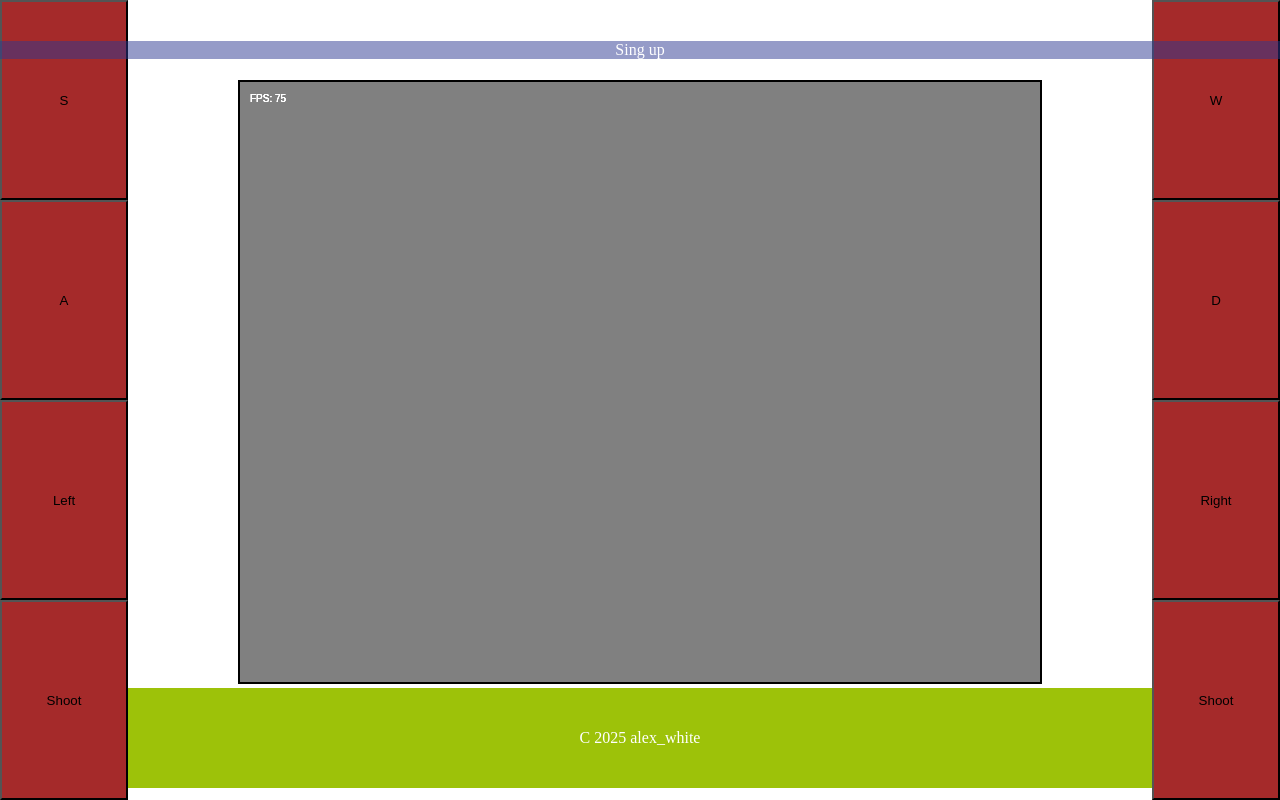
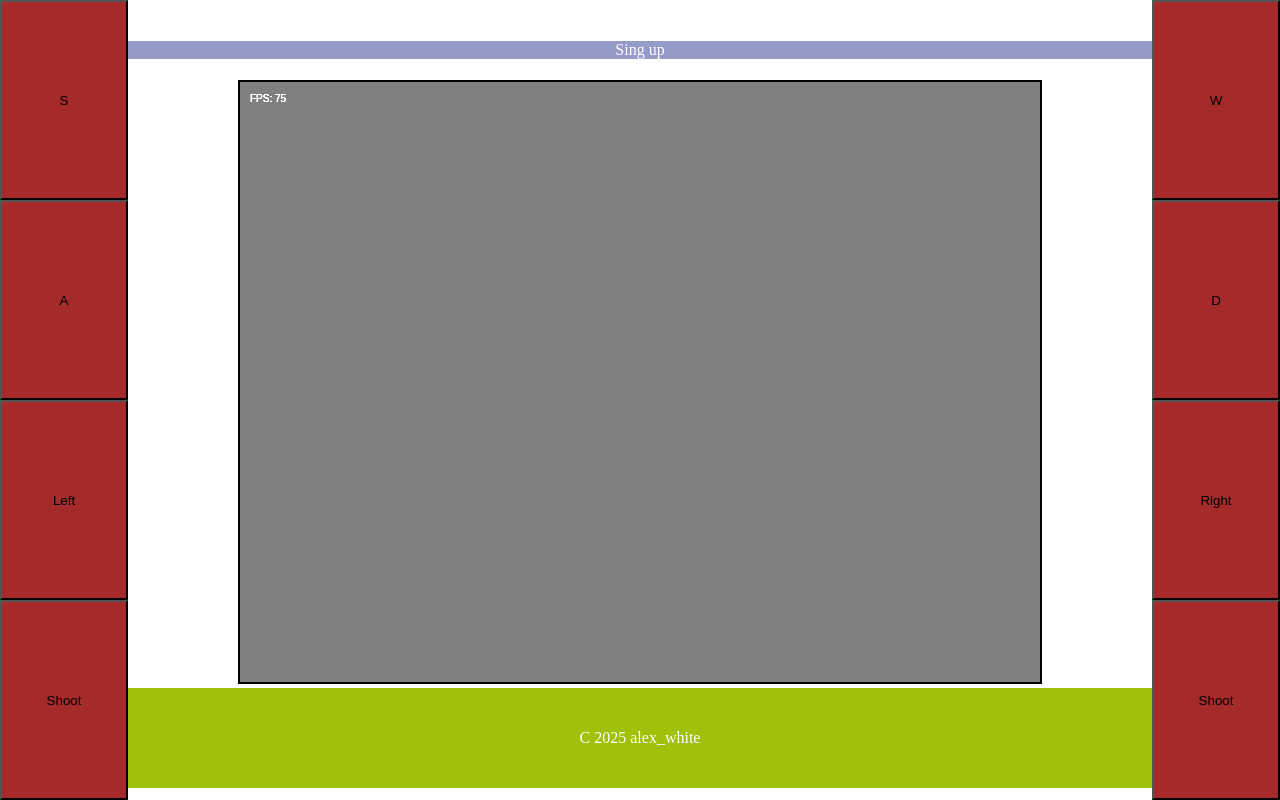
Before and after one commit to alexolhovskiy/front, a React (Vite) app: page / in a window 1280 px wide. Built offline with nearby package versions, Linux system fonts and the light colour scheme; no server answers.

Commit message:
Second commit

```diff
--- a/src/App.css
+++ b/src/App.css
@@ -110,7 +110,7 @@ a{
   width:10vw;
   height:100vh;
   position:fixed;
-  z-index: 5;
+  z-index: 15;
   top:0;
   left:0;
   display: flex;
@@ -123,7 +123,7 @@ a{
   width:10vw;
   height:100vh;
   position:fixed;
-  z-index: 5;
+  z-index: 15;
   top:0;
   left:90vw;
   display: flex;
```
